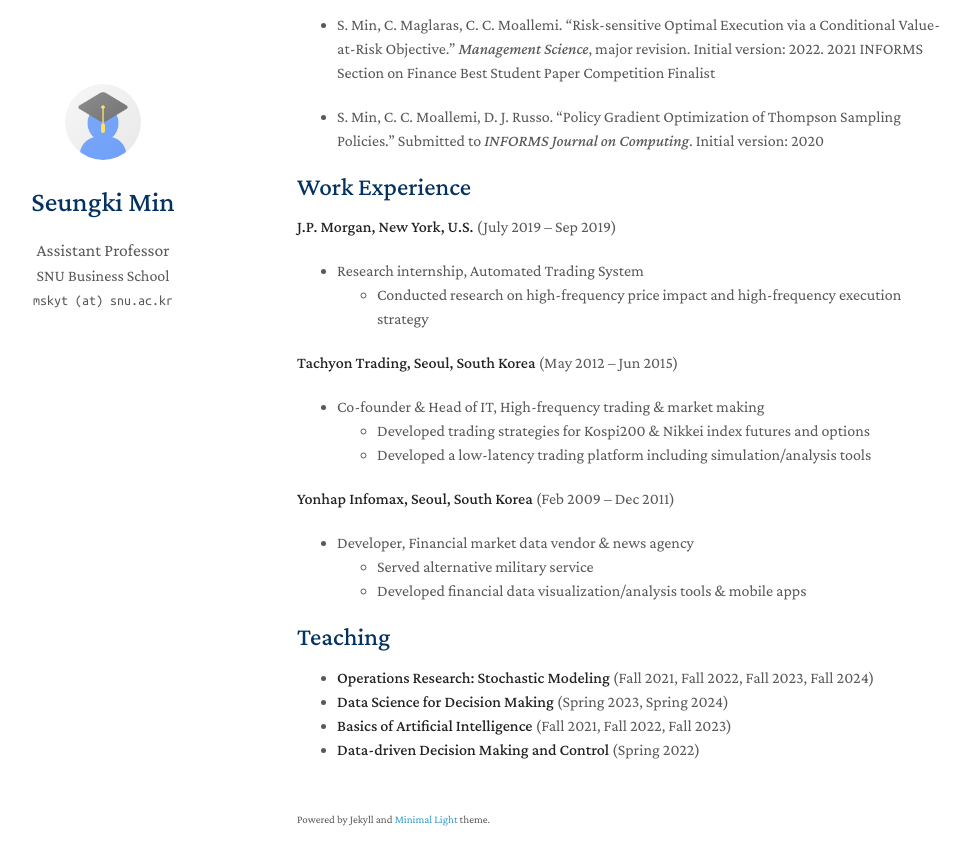
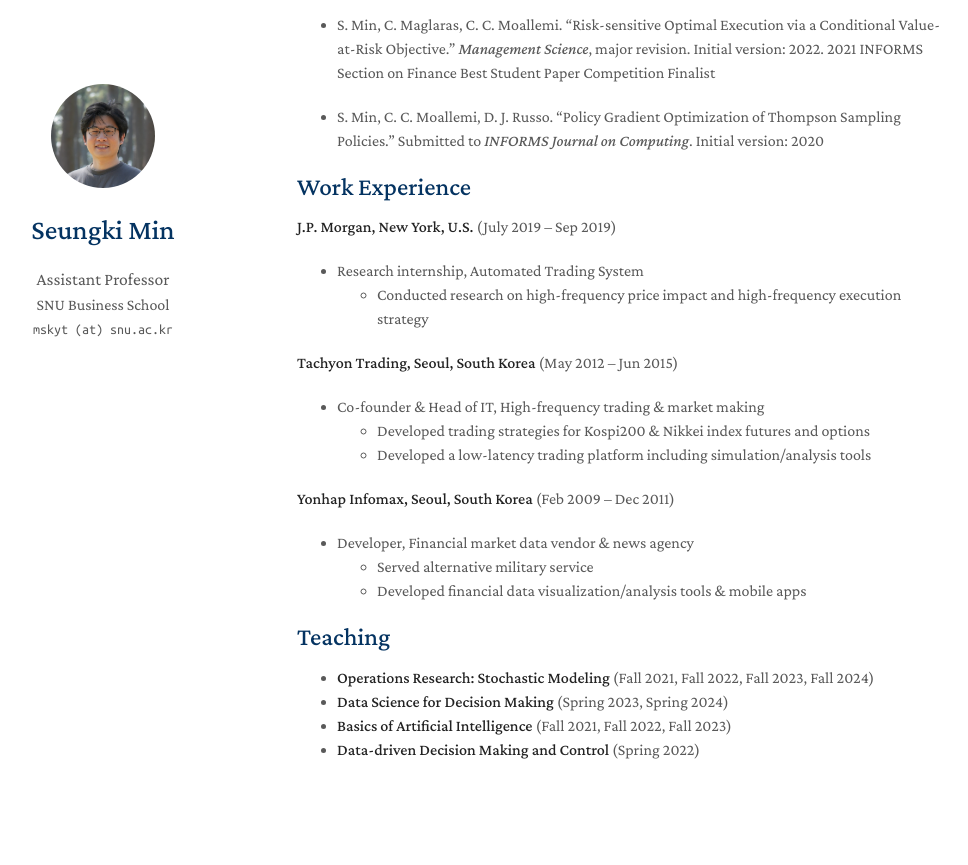
Before and after one commit to mskyt88/mskyt88.github.io, a Jekyll site: the page built from index.md, in a window 1280 px wide and 900 px high, scrolled down 1317 px. Shown: the top 865 px of the window, without its empty margins (173-1141 px from the left). Built offline with Jekyll 4.4.1, drawn with Linux system fonts in a browser that asks for light colours; a style sheet for code colours, icons or effects is not loaded; our own code applies the rules of GitHub Pages for plain Markdown files.

Commit message:
Update _config.yml

```diff
--- a/_config.yml
+++ b/_config.yml
@@ -2,6 +2,8 @@
 title: Seungki Min
 position: Assistant Professor
 affiliation: SNU Business School
+affiliation_link: https://cba.snu.ac.kr/en
+affiliation_logo: ./assets/img/snub_logo.png
 email: mskyt (at) snu.ac.kr
 
 # Search Engine Optimization (SEO)
@@ -13,17 +15,17 @@ canonical:
 # Links
 # If you don't need one of them, you may delete the corresponding line.
 google_scholar: https://scholar.google.co.kr/citations?user=OTH0HWEAAAAJ&hl=en
-cv_link: assets/files/SeungkiMiSen_CV.pdf
+cv_link: assets/files/SeungkiMin_CV.pdf
 
 # Images (e.g., your profile picture and your website's favicon)
 # "favicon" and "favicon_dark" are used for the light and dark modes, respectively.
-avatar: ./assets/img/avatar.png
+avatar: ./assets/img/portrait.png
 favicon: ./assets/img/favicon.png
 favicon_dark: ./assets/img/favicon-dark.png
 
 # Footnote
 # You may use the option to disable the footnote, "Powered by Jekyll and Minimal Light theme."
-enable_footnote: true
+enable_footnote: false
 
 # Auto Dark Mode
 # You may use the option to disable the automatic dark theme
```
